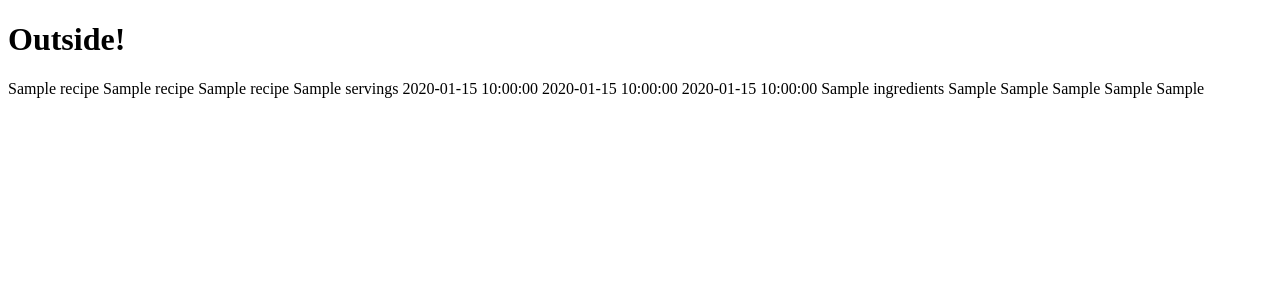
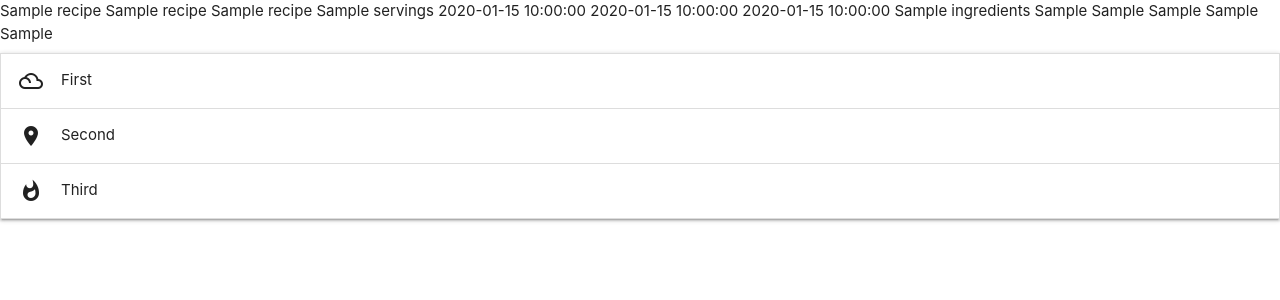
Before and after one commit to Code-Institute-Submissions/ricebowl-milestone3project, a Flask app: page / in a window 1280 px wide. Shown: the top 300 px of the page. Run offline with Flask 2, Linux system fonts and the light colour scheme; a database or web service that is not in the repository returns one stand-in record (values such as "Sample title"); some libraries are stand-ins or nearby versions.

Commit message:
Added accordion to recipes.html

```diff
--- a/templates/base.html
+++ b/templates/base.html
@@ -3,11 +3,19 @@
 <head>
     <meta charset="UTF-8">
     <meta name="viewport" content="width=device-width, initial-scale=1.0">
+    <link href="https://fonts.googleapis.com/icon?family=Material+Icons" rel="stylesheet">
+    <link rel="stylesheet" href="https://cdnjs.cloudflare.com/ajax/libs/materialize/1.0.0/css/materialize.min.css">
     <title>Rice Bowl</title>
 </head>
 <body>
-    <h1>Outside!</h1>
     {% block content %}
     {% endblock %}
+
+    <script src="https://cdnjs.cloudflare.com/ajax/libs/jquery/3.2.1/jquery.min.js"></script>
+    <script src="https://cdnjs.cloudflare.com/ajax/libs/materialize/0.100.2/js/materialize.min.js"></script>
+    <script>$(document).ready(function(){
+            $('.collapsible').collapsible();
+        });
+    </script>
 </body>
 </html>
--- a/templates/recipes.html
+++ b/templates/recipes.html
@@ -15,4 +15,20 @@
         {{recipe.step_4}}
         {{recipe.step_5}}
     {% endfor %}
+
+    <ul class="collapsible">
+    <li>
+      <div class="collapsible-header"><i class="material-icons">filter_drama</i>First</div>
+      <div class="collapsible-body"><span>Lorem ipsum dolor sit amet.</span></div>
+    </li>
+    <li>
+      <div class="collapsible-header"><i class="material-icons">place</i>Second</div>
+      <div class="collapsible-body"><span>Lorem ipsum dolor sit amet.</span></div>
+    </li>
+    <li>
+      <div class="collapsible-header"><i class="material-icons">whatshot</i>Third</div>
+      <div class="collapsible-body"><span>Lorem ipsum dolor sit amet.</span></div>
+    </li>
+  </ul>
+
 {% endblock %}
```
